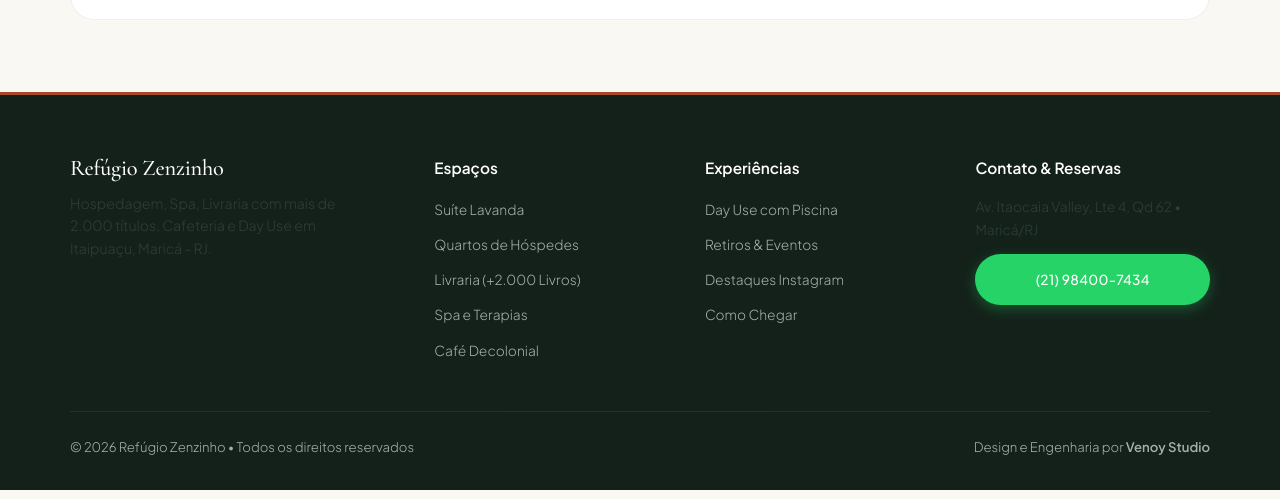
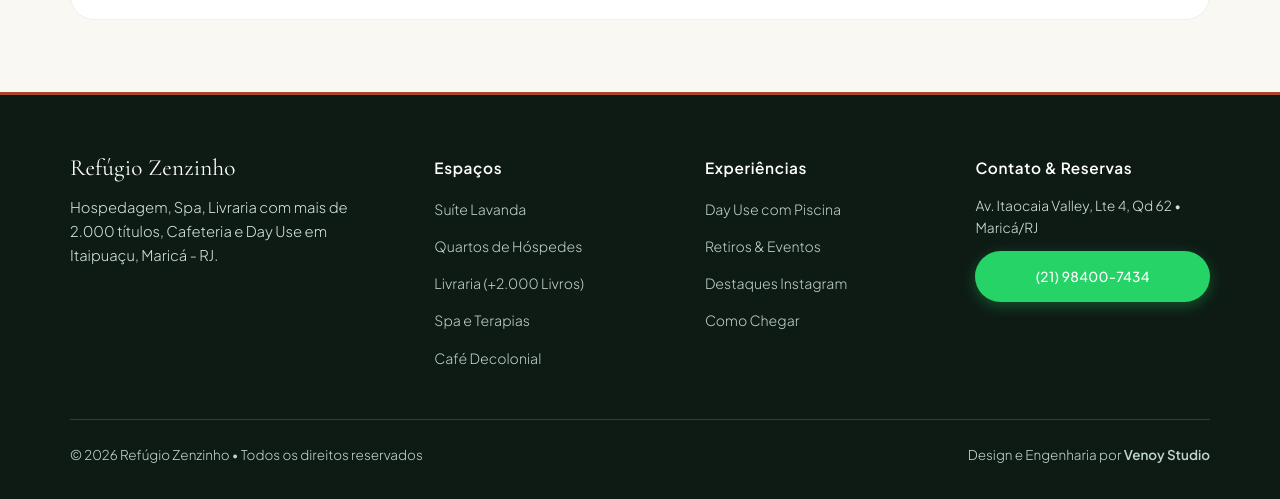
Before and after one commit to Venoy-Studio/portfolio-refugio-zenzinho, a website: page index.html in a window 1280 px wide. Shown: the part 5884-6383 px from the top of the page. Drawn offline with nearby package versions, Linux system fonts and the light colour scheme.

Commit message:
fix: high-contrast legible typography for footer text and links

```diff
--- a/index.html
+++ b/index.html
@@ -883,10 +883,10 @@
       color: var(--txt-muted);
     }
 
-    /* FOOTER */
+    /* FOOTER COM ALTO CONTRASTE E LEGIBILIDADE */
     .site-footer {
-      background: #14211A;
-      color: #E2ECE6;
+      background: #0E1B15;
+      color: #E2EDE7;
       padding: 60px 0 32px 0;
       border-top: 3px solid var(--c-terracotta);
     }
@@ -900,15 +900,19 @@
 
     .footer-brand h4 {
       color: #FFFFFF;
-      font-size: 1.4rem;
-      margin-bottom: 10px;
+      font-size: 1.45rem;
+      font-weight: 400;
+      letter-spacing: 0.01em;
+      margin-bottom: 12px;
     }
 
     .footer-brand p {
-      font-size: 0.88rem;
-      opacity: 0.8;
-      line-height: 1.6;
-      max-width: 280px;
+      color: #D2E4DA !important;
+      font-size: 0.92rem;
+      opacity: 1 !important;
+      line-height: 1.65;
+      max-width: 300px;
+      font-weight: 300;
     }
 
     .footer-col h5 {
@@ -916,37 +920,50 @@
       font-size: 0.96rem;
       font-family: var(--font-body);
       font-weight: 600;
+      letter-spacing: 0.04em;
       margin-bottom: 14px;
+    }
+
+    .footer-col p {
+      color: #D2E4DA !important;
+      font-size: 0.88rem;
+      line-height: 1.6;
+      opacity: 1 !important;
+      margin-bottom: 12px;
     }
 
     .footer-links {
       list-style: none;
       display: flex;
       flex-direction: column;
-      gap: 8px;
+      gap: 10px;
     }
 
     .footer-links a {
-      color: #D1E0D7;
+      color: #D2E4DA !important;
       text-decoration: none;
-      font-size: 0.86rem;
-      opacity: 0.75;
-      transition: opacity 0.2s ease;
+      font-size: 0.88rem;
+      opacity: 0.9;
+      transition: all 0.2s ease;
+      font-weight: 300;
     }
     .footer-links a:hover {
       opacity: 1;
-      color: #FFFFFF;
+      color: #FFFFFF !important;
+      padding-left: 2px;
     }
 
     .footer-sub {
-      border-top: 1px solid rgba(255, 255, 255, 0.1);
+      border-top: 1px solid rgba(255, 255, 255, 0.15);
       padding-top: 24px;
       display: flex;
       justify-content: space-between;
       flex-wrap: wrap;
       gap: 12px;
-      font-size: 0.82rem;
-      opacity: 0.7;
+      font-size: 0.84rem;
+      color: #C0D6CB !important;
+      opacity: 1 !important;
+      font-weight: 300;
     }
 
     /* BOTÃO FLUTUANTE DE WHATSAPP (CRO MOBILE OTIMIZADO) */
```
